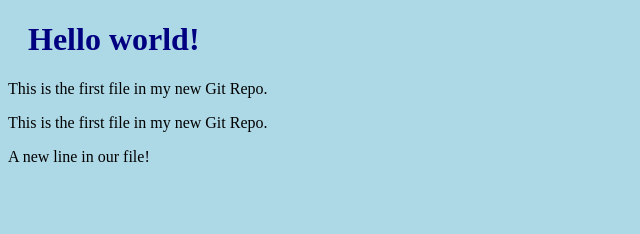
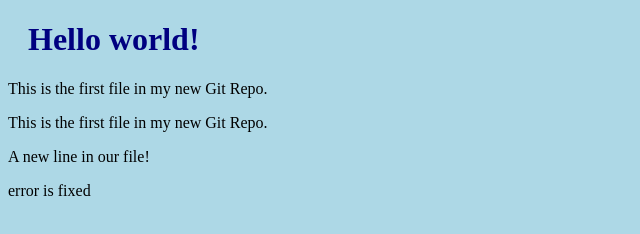
Before and after one commit to atult1995/hello-world, a plain HTML site: page index.html in a window 1280 px wide. Shown: the whole page, without its empty margins (0-640 px from the left). Drawn offline with Linux system fonts and the light colour scheme.

Commit message:
Updated html with emergency fix

```diff
--- a/index.html
+++ b/index.html
@@ -10,6 +10,6 @@
 <p>This is the first file in my new Git Repo.</p>
 <p>This is the first file in my new Git Repo.</p>
 <p>A new line in our file!</p>
-
+<p>error is fixed
 </body>
 </html>
```
